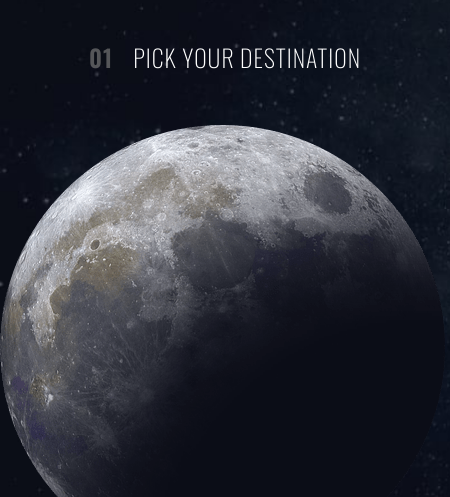
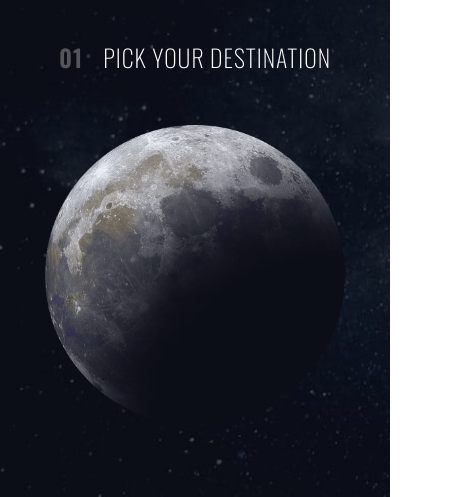
Before and after one commit to Amandnes/site-varias-paginas-space, a plain HTML site: page destination.html in a window 390 px wide. Shown: the part 131-628 px from the top of the page, 450 px wide, since content can reach past the window. Drawn offline with Linux system fonts and the light colour scheme.

Commit message:
alteração da resposividade

```diff
--- a/css/crew.css
+++ b/css/crew.css
@@ -121,6 +121,8 @@ li:hover {
     left: 52%;
     margin: 0px auto;
     max-width: 601px;
+    width: 100%;
+    top: 190px;
 }
 .icon-hm {
     display: none;
@@ -203,4 +205,11 @@ li:hover {
     .navs:hover {
         background-color: #7b797921;
     }
+    .conteiner-main {
+        width: initial;
+        margin: 0px 40px;
+    }
+    p {
+        max-width: initial;
+    }
 }
--- a/css/destination.css
+++ b/css/destination.css
@@ -180,4 +180,17 @@ h5, h3 {
     .navs:hover {
         background-color: #7b797921;
     }
+    .conteiner-conteudo, .conteiner-main {
+        width: initial;
+    }
+    .conteiner-main {
+        margin: 0px 40px;
+        display: flex;
+        flex-direction: column;
+        align-items: center;
+        gap: 30px;
+    }
+    .img-destination {
+        width: 300px;
+    }
 }
--- a/css/technology.css
+++ b/css/technology.css
@@ -197,4 +197,11 @@ p {
     .navs:hover {
         background-color: #7b797921;
     }
+    .conteiner-main {
+        width: initial;
+        margin: 0px 40px;
+    }
+    .img-tech {
+        width: 100%;
+    }
 }
```
